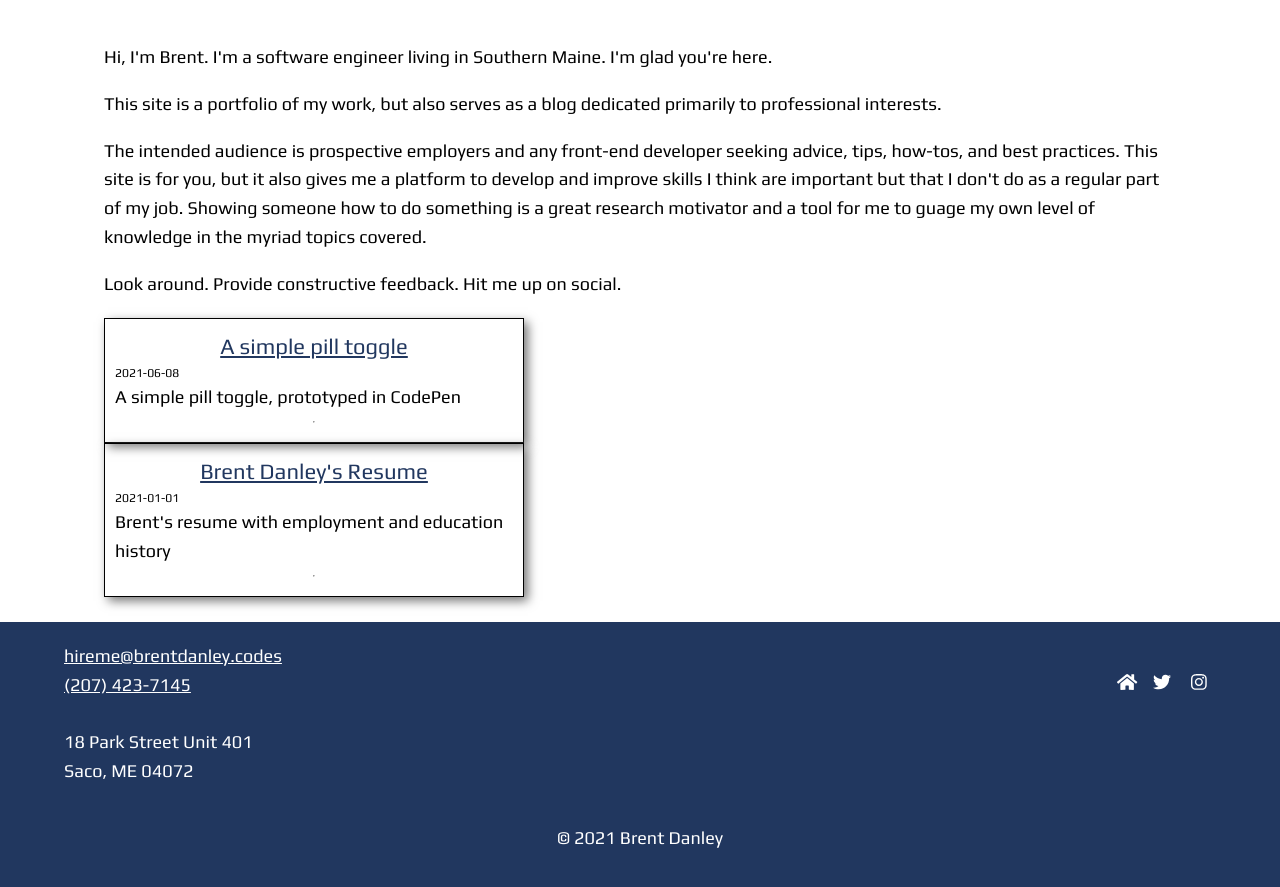
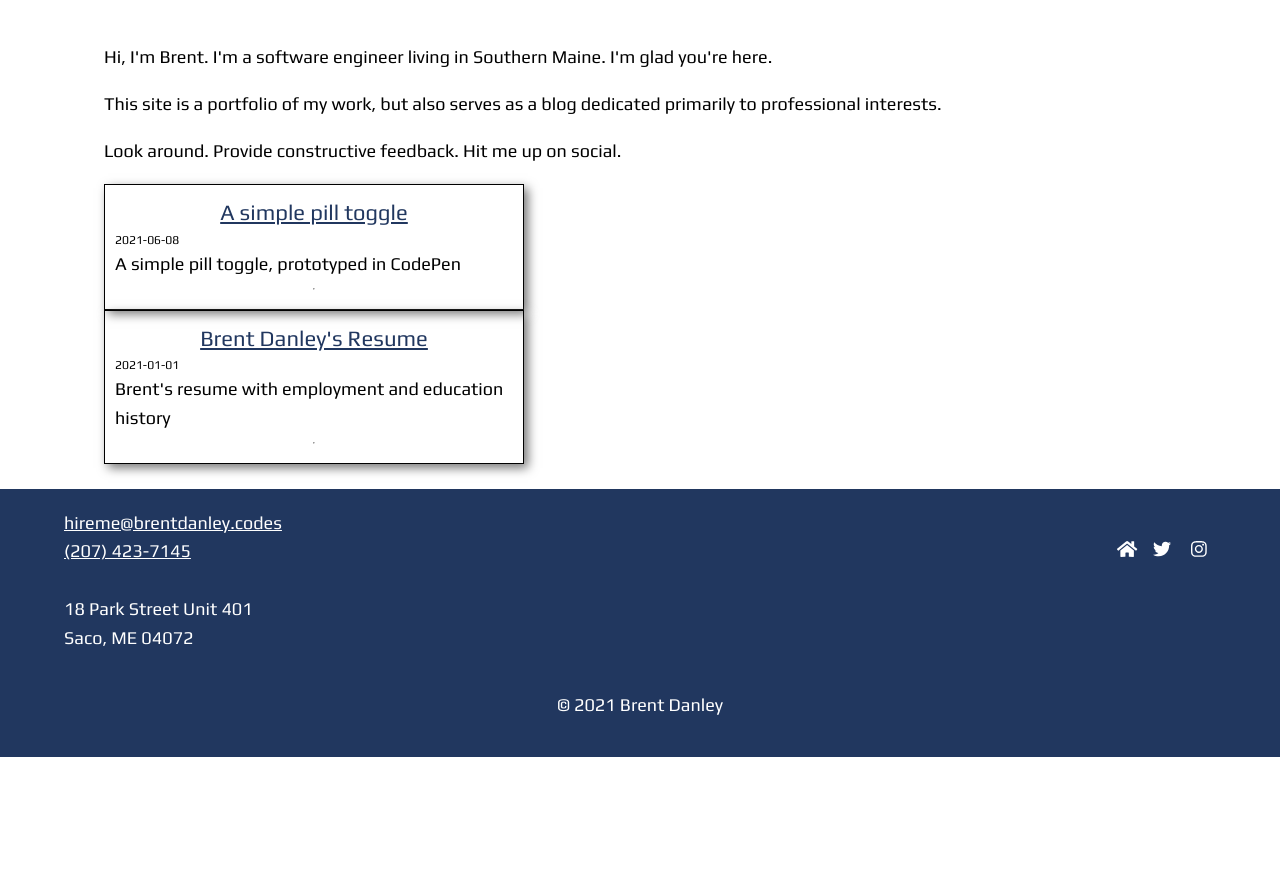
Before and after one commit to brentdanley/codes, a Next.js app: page / in a window 1280 px wide. Shown: the part 800-1687 px from the top of the page. After the commit the page ends 1557 px from the top, so only its background shows below. Built offline with nearby package versions, Linux system fonts and the light colour scheme.

Commit message:
Removes paragraph from homepage.

```diff
--- a/pages/index.js
+++ b/pages/index.js
@@ -23,7 +23,6 @@ export default function Home({ allPostsData }) {
       <section className={utilStyles.headingMd}>
         <p>Hi, I'm Brent. I'm a software engineer living in Southern Maine. I'm glad you're here.</p>
         <p>This site is a portfolio of my work, but also serves as a blog dedicated primarily to professional interests.</p>
-        <p>The intended audience is prospective employers and any front-end developer seeking advice, tips, how-tos, and best practices. This site is for you, but it also gives me a platform to develop and improve skills I think are important but that I don't do as a regular part of my job. Showing someone how to do something is a great research motivator and a tool for me to guage my own level of knowledge in the myriad topics covered.</p>
         <p>Look around. Provide constructive feedback. Hit me up on social.</p>
       </section>
       <section className={`${utilStyles.headingMd} ${utilStyles.padding1px}`}>
```
